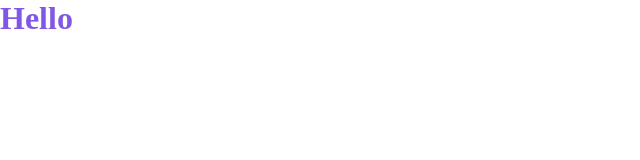
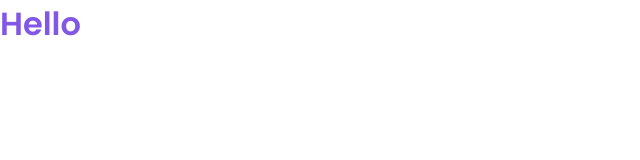
Before and after one commit to Branc0/dt-money, a React (Create React App) app: page / in a window 1280 px wide. Shown: the top 160 px of the page, without its empty margins (0-640 px from the left). Built offline with nearby package versions, Linux system fonts and the light colour scheme.

Commit message:
feat: set fonts styles and imports

```diff
--- a/public/index.html
+++ b/public/index.html
@@ -2,13 +2,28 @@
 <html lang="en">
 
 <head>
+  <link
+    rel="preconnect"
+    href="https://fonts.gstatic.com"
+  >
   <meta charset="utf-8" />
   <meta
     name="viewport"
     content="width=device-width, initial-scale=1"
   />
 
+  <link
+    rel="shortcut icon"
+    href="favicon.png"
+    type="image/png"
+  >
+
   <title>dtmoney</title>
+
+  <link
+    href="https://fonts.googleapis.com/css2?family=Poppins:wght@400;600&display=swap"
+    rel="stylesheet"
+  >
 </head>
 
 <body>
--- a/src/styles/global.ts
+++ b/src/styles/global.ts
@@ -36,6 +36,15 @@
     -webkit-font-smoothing: antialiased;
 }
 
+body, input textarea, button {
+    font-family: 'Poppins', sans-serif;
+    font-weight: 400;
+}
+
+h1, h2, h3, h4, h5, h6, strong {
+    font-weight: 600;
+}
+
 button {
     cursor: pointer;
 }
```
